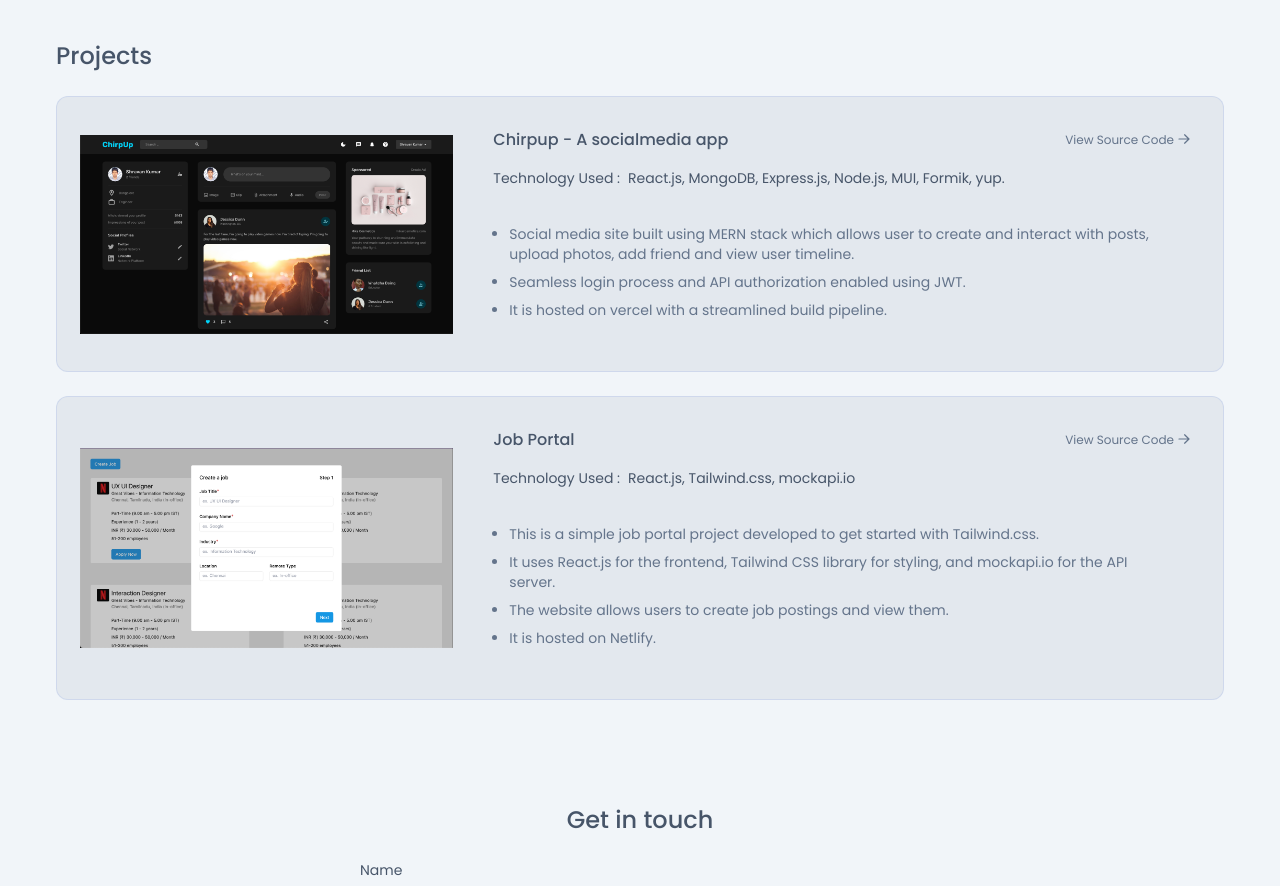
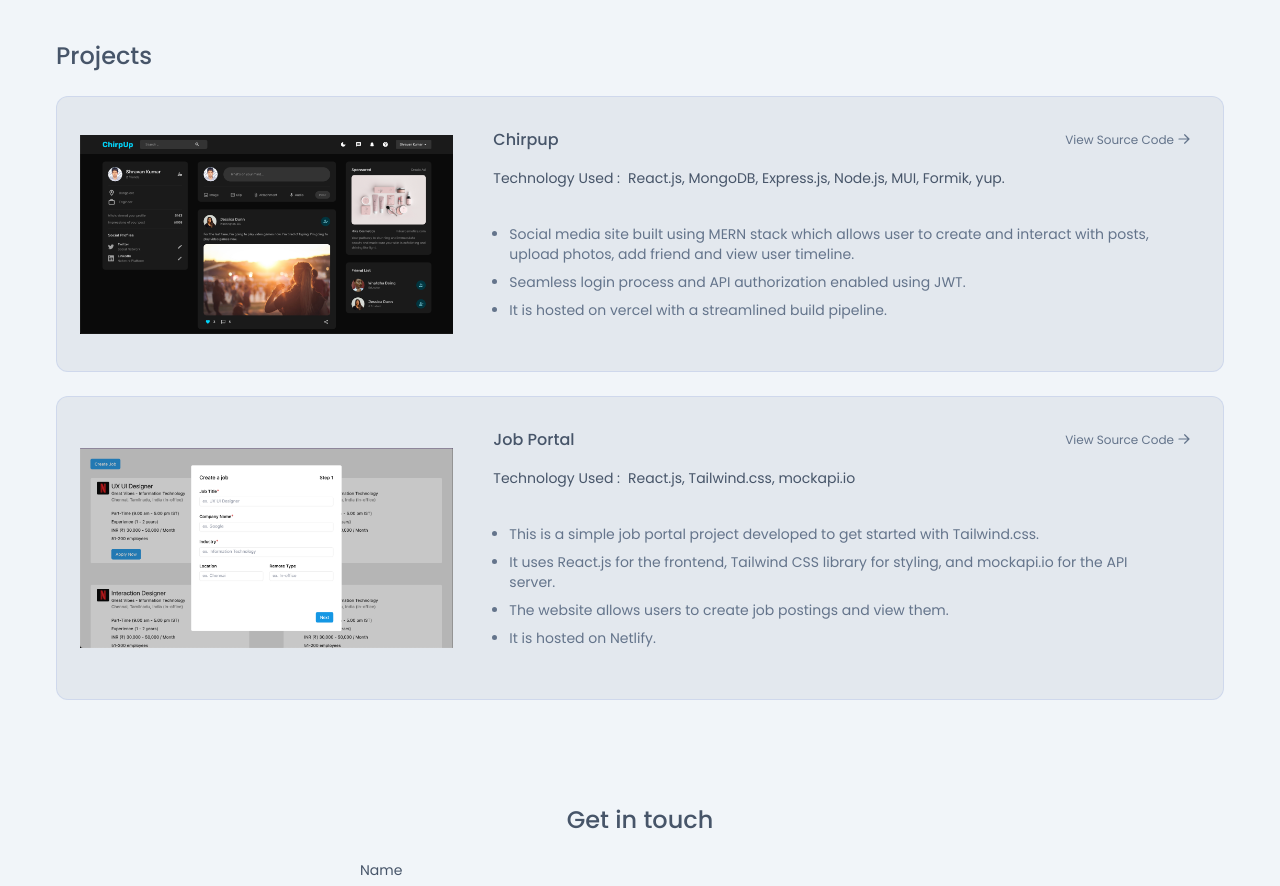
Before and after one commit to shrvnkmr/shrvnkmr-portfolio, a Next.js app: page / in a window 1280 px wide. Shown: the part 1900-2786 px from the top of the page. Built offline with nearby package versions, Linux system fonts and the light colour scheme.

Commit message:
added project to portfolio

```diff
--- a/content/textContent.ts
+++ b/content/textContent.ts
@@ -141,7 +141,7 @@
     techUsedText: "Technology Used :",
     project: [
       {
-        name: "Chirpup - A socialmedia app",
+        name: "Chirpup",
         techStack: "React.js, MongoDB, Express.js, Node.js, MUI, Formik, yup.",
         img: chirpUP,
         sourceCodeLink: "https://github.com/shrvnkmr/MERN-SocialMediaApp",
```
